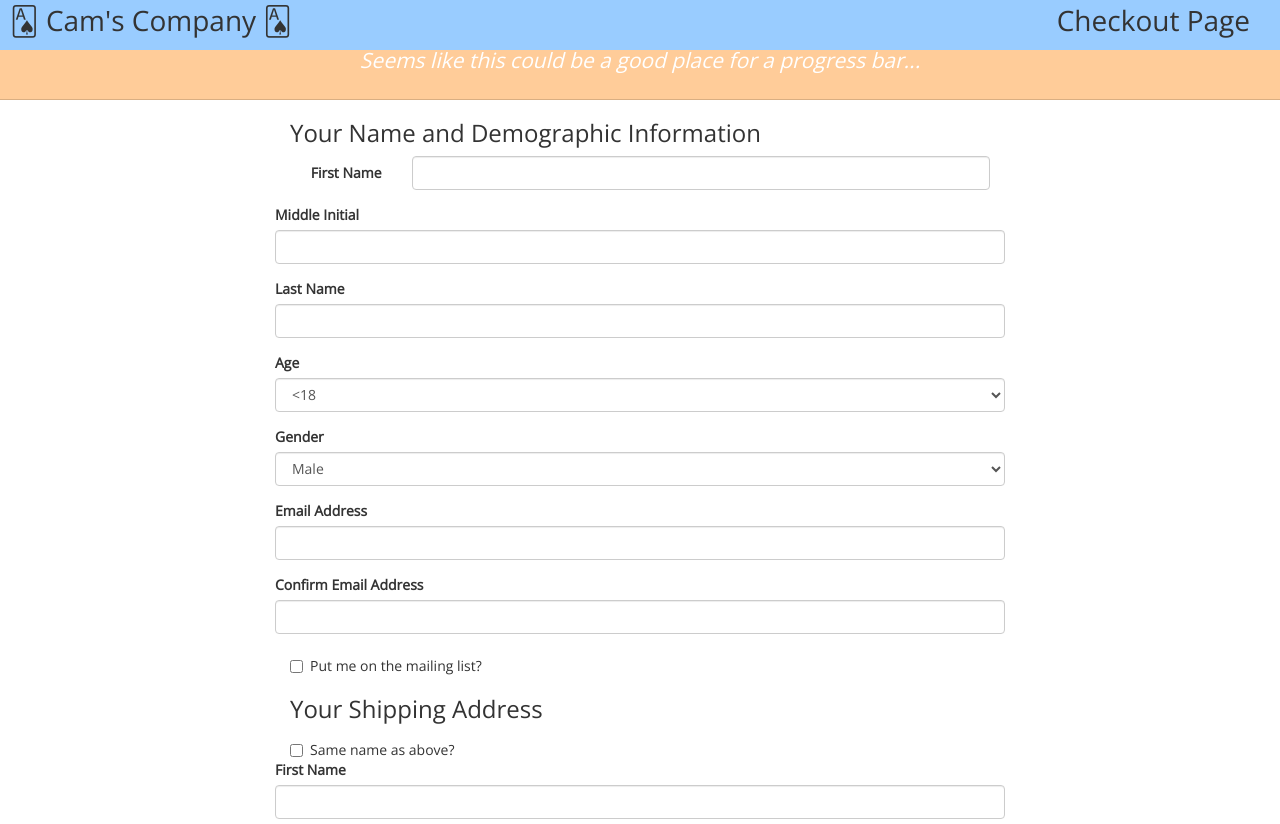
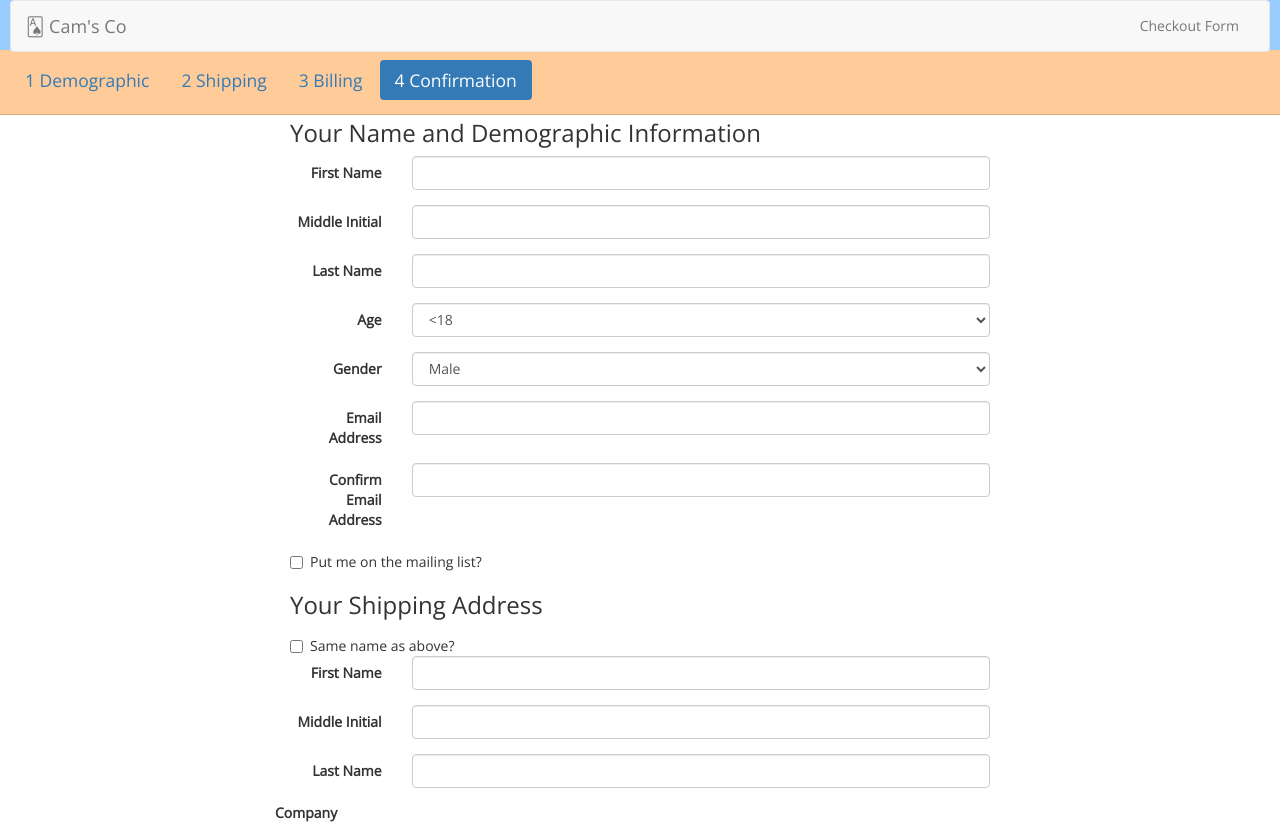
Before and after one commit to cch5ng/form-checkout, a plain HTML site: page index.html in a window 1280 px wide. Shown: the top 824 px of the page. Drawn offline with nearby package versions, Linux system fonts and the light colour scheme.

Commit message:
style: update nav add scrollspy to break up form into navigatable sections

```diff
--- a/css/styles.css
+++ b/css/styles.css
@@ -1,6 +1,7 @@
 body {
   font-family: 'Open Sans', sans-serif;
   margin: 0px 0px 10px 0px;
+  position: relative;
 }
 
 .inline {
@@ -14,12 +15,13 @@ header {
   background: #9cf;
   min-width: 100%;
   padding: 0px 10px;
-  font-size: 2em;
+  z-index: 500;
+  /*font-size: 1.5em;*/
 }
 
 @media screen and (max-width: 650px) {
   header {
-    font-size: 1.5em;
+    /*font-size: 1.5em;*/
   }
 
   .progress-bar {
@@ -27,7 +29,7 @@ header {
   }
 
   section.form {
-    padding-top: 50px;
+    padding-top: 100px;
   }
 }
 
@@ -82,14 +84,18 @@ label {
 
 .progress-bar {
   position: fixed;
-  margin-top: 50px;
+  margin: 50px auto 0;
+  padding-top: 10px;
   width: 100%;
-  height: 50px;
+  height: 65px;
   background: #fc9;
-  font-size: 1.5em;
-  font-style: italic;
+  font-size: 1.25em;
+  /*font-style: italic;*/
   text-align: center;
+  z-index: 450;
 }
+
+/* bootstrap */
 
 section.form, section.order-review{
   display: block;
--- a/index.html
+++ b/index.html
@@ -12,17 +12,58 @@
   <link rel="stylesheet" href="css/styles.css">
   <link href='https://fonts.googleapis.com/css?family=Open+Sans' rel='stylesheet' type='text/css'>
 </head>
-<body>
+<body data-spy="scroll" data-target="#prog-bar">
   <header>
-    <span class="company-name">🂡 Cam's Company 🂡</span>
-    <span class="company-page">Checkout Page</span>
+    <nav class="navbar navbar-default">
+      <div class="container-fluid">
+        <!-- Brand and toggle get grouped for better mobile display -->
+        <div class="navbar-header">
+          <button type="button" class="navbar-toggle collapsed" data-toggle="collapse" data-target="#bs-example-navbar-collapse-1" aria-expanded="false">
+            <span class="sr-only">Toggle navigation</span>
+            <span class="icon-bar"></span>
+            <span class="icon-bar"></span>
+            <span class="icon-bar"></span>
+          </button>
+          <a class="navbar-brand" href="#">🂡 Cam's Co</a>
+        </div>
+
+        <!-- Collect the nav links, forms, and other content for toggling -->
+        <div class="collapse navbar-collapse" id="bs-example-navbar-collapse-1">
+          <ul class="nav navbar-nav navbar-right">
+            <li><a href="#">Checkout Form</a></li>
+          </ul>
+        </div><!-- /.navbar-collapse -->
+      </div><!-- /.container-fluid -->
+    </nav>
+
+
+
+
+
+<!--
+    <nav class="navbar navbar-default">
+      <div class="container-fluid">
+        <div class="navbar-header">
+          <p class="navbar-text"><a href="#">🂡 Cam's Company</a><span class="navbar-right">Checkout Page</span></p>
+        </div>
+      </div>
+    </nav>
+-->
+<!--    <span class="company-name"> 🂡</span>
+    <span class="company-page">Checkout Page</span>-->
   </header>
-  <section class="progress-bar">
-    Seems like this could be a good place for a progress bar...
+  <section id="prog-bar" class="progress-bar">
+    <ul class="nav nav-pills text-center">
+      <li role="presentation" class="active"><a href="#demographic">1 Demographic</a></li>
+      <li role="presentation"><a href="#shipping">2 Shipping</a></li>
+      <li role="presentation"><a href="#billing">3 Billing</a></li>
+      <li role="presentation"><a href="#confirmation">4 Confirmation</a></li>
+    </ul>
+    <!--Seems like this could be a good place for a progress bar...-->
   </section>
   <section class="form">
     <form id="checkoutForm" class="form-horizontal">
-      <h3>Your Name and Demographic Information</h3>
+      <h3 id="demographic">Your Name and Demographic Information</h3>
       <div class="form-group">
         <label for="fname" class="col-sm-2 control-label">First Name</label>
         <div class="col-sm-10">
@@ -30,15 +71,20 @@
         </div>
       </div>
       <div class="form-group">
-        <label for="mname">Middle Initial</label>
+        <label for="mname" class="col-sm-2 control-label">Middle Initial</label>
+        <div class="col-sm-10">
           <input type="text" id="mname" class="form-control" name="mname" autocomplete="additional-name">
         </div>
+      </div>
       <div class="form-group">
-        <label for="lname">Last Name</label>
+        <label for="lname" class="col-sm-2 control-label">Last Name</label>
+        <div class="col-sm-10">
           <input type="text" id="lname" class="form-control" name="lname" required autocomplete="family-name">
         </div>
+      </div>
       <div class="form-group">
-        <label for="age">Age</label>
+        <label for="age" class="col-sm-2 control-label">Age</label>
+        <div class="col-sm-10">
           <select id="age" class="form-control" name="age">
             <option>&lt;18</option>
             <option>18-25</option>
@@ -47,20 +93,27 @@
             <option>&gt;50</option>
           </select>
         </div>
+      </div>
       <div class="form-group">
-        <label for="gender">Gender</label>
+        <label for="gender" class="col-sm-2 control-label">Gender</label>
+        <div class="col-sm-10">
           <select id="gender" class="form-control" name="gender">
             <option>Male</option>
             <option>Female</option>
           </select>
         </div>
+      </div>
       <div class="form-group">
-        <label for="email1">Email Address</label>
+        <label for="email1" class="col-sm-2 control-label">Email Address</label>
+        <div class="col-sm-10">
           <input id="email1" class="form-control" name="email" type="email" required autocomplete="email">
         </div>
+      </div>
       <div class="form-group">
-        <label for="email2">Confirm Email Address</label>
+        <label for="email2" class="col-sm-2 control-label">Confirm Email Address</label>
+        <div class="col-sm-10">
           <input id="email2" class="form-control" name="email" type="email" required autocomplete="email">
+        </div>
       </div>
       <div class="checkbox">
         <label>
@@ -72,24 +125,31 @@
 
 
 <!-- pg2 Shipping Address -->
-      <h3>Your Shipping Address</h3>
+      <h3 id="shipping">Your Shipping Address</h3>
       <div class="checkbox">
         <label>
           <input id="name-ship-chkbx" type="checkbox">Same name as above?
         </label>
       </div>
       <div class="form-group">
-        <label for="fname-ship">First Name</label>
+        <label for="fname-ship" class="col-sm-2 control-label">First Name</label>
+        <div class="col-sm-10">
           <input type="text" id="fname-ship" class="form-control" name="fname" required autocomplete="given-name">
         </div>
+      </div>
       <div class="form-group">
-        <label for="mname-ship">Middle Initial</label>
+        <label for="mname-ship" class="col-sm-2 control-label">Middle Initial</label>
+        <div class="col-sm-10">
           <input type="text" id="mname-ship" class="form-control" name="mname" autocomplete="additional-name">
         </div>
+      </div>
       <div class="form-group">
-        <label for="lname-ship">Last Name</label>
+        <label for="lname-ship" class="col-sm-2 control-label">Last Name</label>
+        <div class="col-sm-10">
           <input type="text" id="lname-ship" class="form-control" name="lname" required autocomplete="family-name">
         </div>
+      </div>
+
       <div class="form-group">
         <label for="company-ship">Company</label>
         <input id="company-ship" class="form-control" type="text">
@@ -121,7 +181,7 @@
 
 
 <!-- pg3 Payment Info -->
-      <h3>Your Credit Card Information</h3>
+      <h3 id="billing">Your Credit Card Information</h3>
       <div class="cc-warning"><em>Note: don't enter any actual credit card info!</em></div>
       <div class="form-group">
         <label for="cc-number">Credit Card Number</label>
@@ -240,7 +300,7 @@
 
 <!-- pg 4 Confirmation -->
   <section class="order-review">
-    <h3>Your Order</h3>
+    <h3 id="confirmation">Your Order</h3>
     <table class="your-order">
       <tr class="headings">
         <td>Product</td>
--- a/js/main.js
+++ b/js/main.js
@@ -33,6 +33,9 @@ var copyAddChkb = document.querySelector('#bill-add-match-ship');
 if (copyNameChkb) {
 	console.log('copy name checkbox exists');
 }
+
+//scrollspy
+$('body').scrollspy({ target: '#prog-bar' })
 
 //event handlers
 copyNameChkb.onclick = function () {
```
Lines whose indentation alone changed are shown as unchanged.
